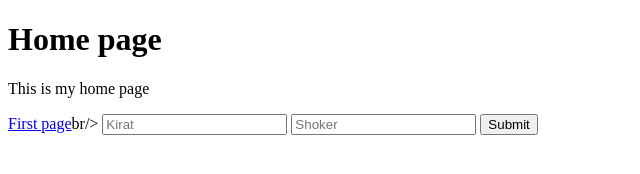
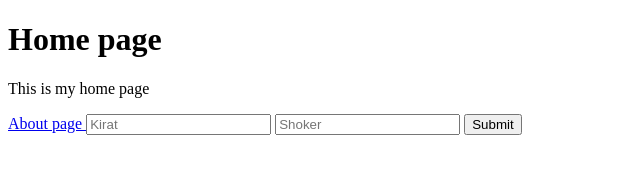
Before and after one commit to kirat55/kirat55.github.io, a plain HTML site: page index.html in a window 1280 px wide. Shown: the whole page, without its empty margins (0-640 px from the left). Drawn offline with Linux system fonts and the light colour scheme.

Commit message:
Update index.html

```diff
--- a/index.html
+++ b/index.html
@@ -6,7 +6,7 @@
           <body>
                  <h1>Home page</h1>
                 <p1> This is my home page</p>
-                <a href= "about.html">First page</a>br/>
+                <a href= "about.html">About page </a>
                 <input type= "text" placeholder="Kirat">
                 <input type= "text" placeholder="Shoker">
                 <button type="button">Submit</button>
```
